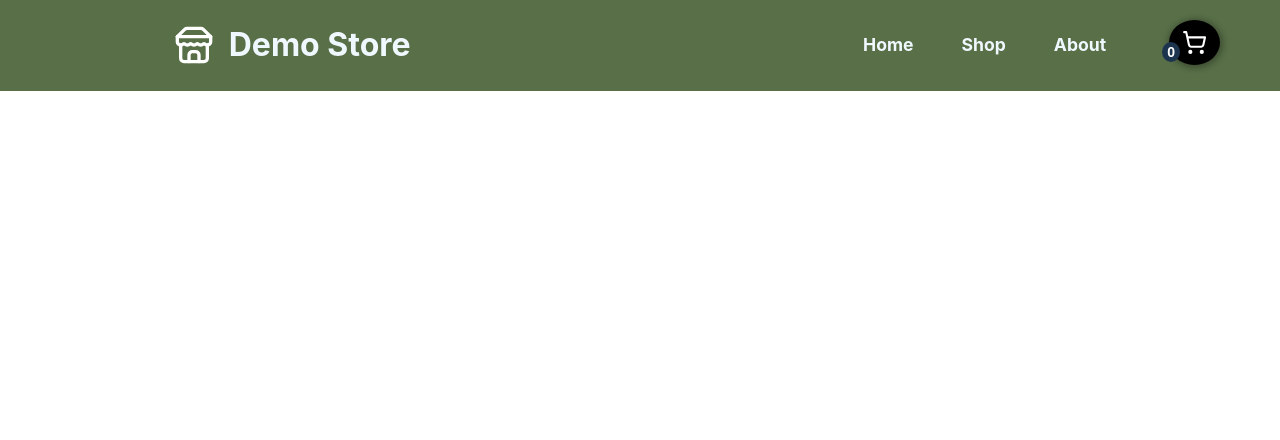
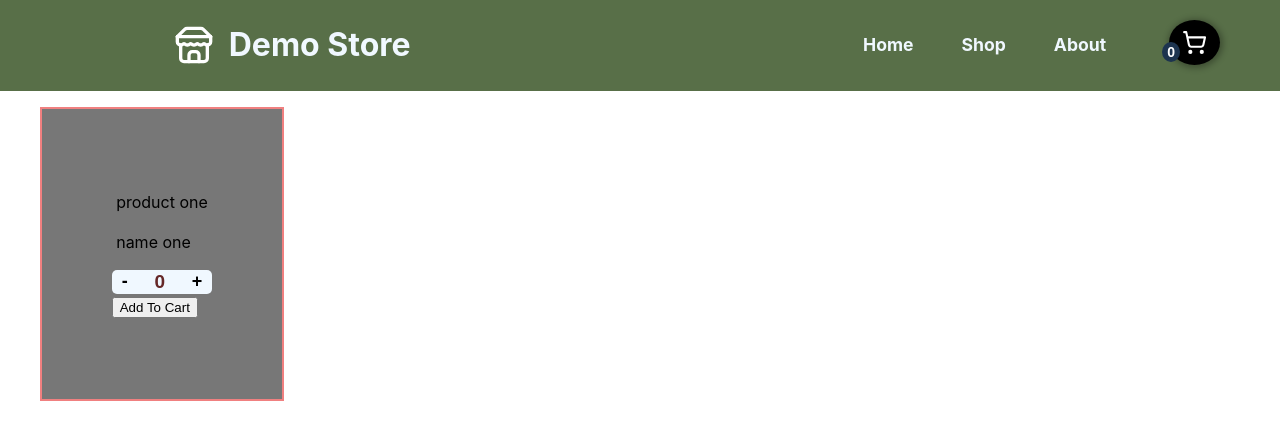
Before and after one commit to MetalSnow/Shopping-Cart, a React (Vite) app: page /shop in a window 1280 px wide. Shown: the top 440 px of the page. Built offline with nearby package versions, Linux system fonts and the light colour scheme.

Commit message:
Feat: Implement CardItem component

```diff
--- a/package.json
+++ b/package.json
@@ -12,6 +12,7 @@
   },
   "dependencies": {
     "lucide-react": "^0.453.0",
+    "prop-types": "^15.8.1",
     "react": "^18.3.1",
     "react-dom": "^18.3.1",
     "react-router-dom": "^6.27.0"
--- a/src/components/home/HomePage.jsx
+++ b/src/components/home/HomePage.jsx
@@ -3,14 +3,12 @@ import styles from './HomePage.module.css';
 import picOne from '../../assets/home-pic-one.jpg';
 import picTwo from '../../assets/home-pic-two.jpg';
 import picThree from '../../assets/home-pic-three.jpg';
-import CartButton from '../cart/CartButton';
 
 function HomePage() {
   return (
     <>
       <NavBar />
       <div className={styles.container}>
-        <CartButton />
         <div>
           <p>
             Refresh your wardrobe with our latest collection of everyday
--- /dev/null
+++ b/src/components/shop/CardItem.jsx
@@ -0,0 +1,45 @@
+import { useState } from 'react';
+import styles from './Shop.module.css';
+import PropTypes from 'prop-types';
+
+function CardItem({ product, name }) {
+  const [value, setValue] = useState(0);
+
+  const handleIncrement = () => {
+    setValue((value) => (value != 20 ? value + 1 : value));
+  };
+
+  const handleDecrement = () => {
+    setValue((value) => value && value - 1);
+  };
+
+  return (
+    <div className={styles.card}>
+      <div>
+        {product}
+        <p>{name}</p>
+      </div>
+      <div>
+        <div className={styles.inputContainer}>
+          <button className={styles.decrement} onClick={handleDecrement}>
+            {' '}
+            -{' '}
+          </button>
+          <input type="number" value={value} min="0" max="50" />
+          <button className={styles.increment} onClick={handleIncrement}>
+            {' '}
+            +{' '}
+          </button>
+        </div>
+        <button>Add To Cart</button>
+      </div>
+    </div>
+  );
+}
+
+CardItem.propTypes = {
+  product: PropTypes.string.isRequired,
+  name: PropTypes.string.isRequired,
+};
+
+export default CardItem;
--- a/src/components/shop/Shop.jsx
+++ b/src/components/shop/Shop.jsx
@@ -1,5 +1,6 @@
 import CartButton from '../cart/CartButton';
 import NavBar from '../nav/NavBar';
+import CardItem from './CardItem';
 import styles from './Shop.module.css';
 
 function Shop() {
@@ -8,13 +9,8 @@ function Shop() {
       <NavBar />
       <div className={styles.container}>
         <CartButton />
-        <ul>
-          <li>items</li>
-          <li>items</li>
-          <li>items</li>
-          <li>items</li>
-          <li>items</li>
-          <li>items</li>
+        <ul style={{ color: 'black' }}>
+          <CardItem product="product one" name="name one" />
         </ul>
       </div>
     </>
--- a/src/components/shop/Shop.module.css
+++ b/src/components/shop/Shop.module.css
@@ -1,2 +1,57 @@
 .container {
 }
+
+.card {
+  width: 200px;
+  height: 250px;
+  padding: 20px;
+  display: flex;
+  flex-direction: column;
+  align-items: center;
+  justify-content: center;
+  background-color: #777777;
+  border: 2px solid lightcoral;
+
+  & input {
+    background-color: aliceblue;
+    border: none;
+    width: 40px;
+    outline: none;
+    color: rgb(101, 40, 40);
+    font-size: 19px;
+    font-weight: bold;
+    text-align: center;
+  }
+
+  & input::-webkit-outer-spin-button,
+  input::-webkit-inner-spin-button {
+    -webkit-appearance: none;
+    margin: 0;
+  }
+}
+
+.inputContainer {
+  display: flex;
+}
+
+.increment {
+  background-color: aliceblue;
+  border-radius: 0 5px 5px 0;
+  border: none;
+  font-size: 18px;
+  font-weight: bold;
+  padding: 0 10px;
+  cursor: pointer;
+  color: black;
+}
+
+.decrement {
+  background-color: aliceblue;
+  border-radius: 5px 0 0 5px;
+  border: none;
+  font-size: 18px;
+  font-weight: bold;
+  padding: 0 10px;
+  cursor: pointer;
+  color: black;
+}
```
Also changed, not shown: 1 other file (tests, documents, lock files or other folders).
